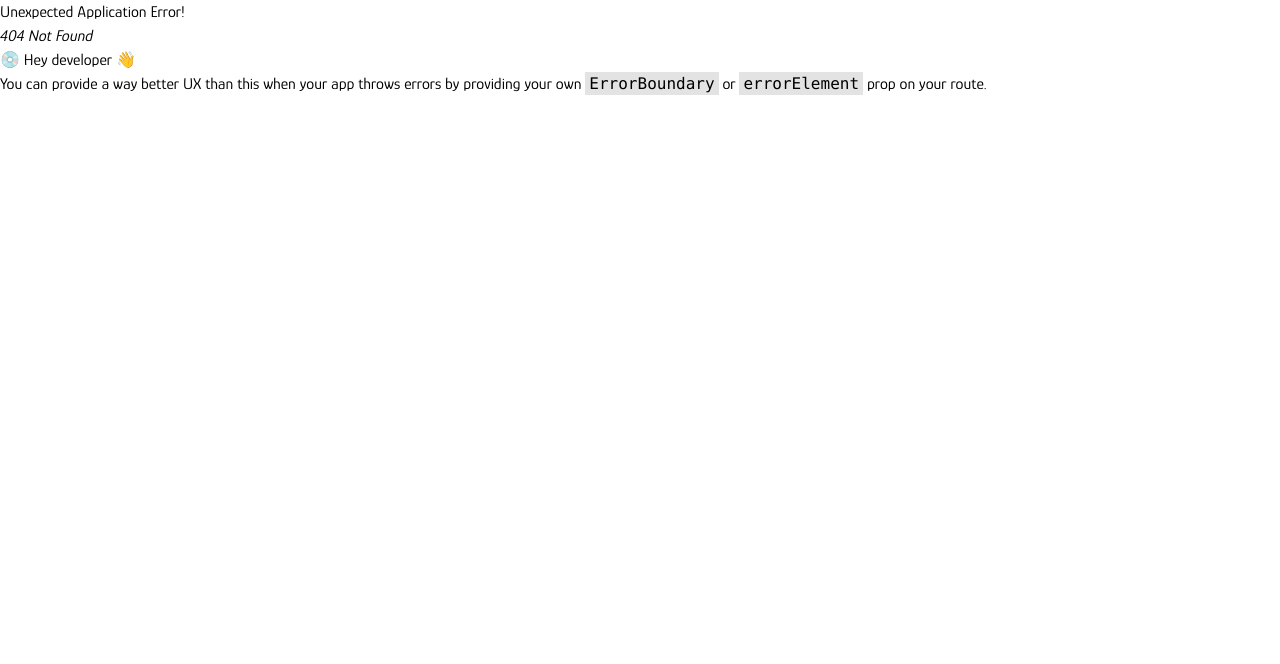
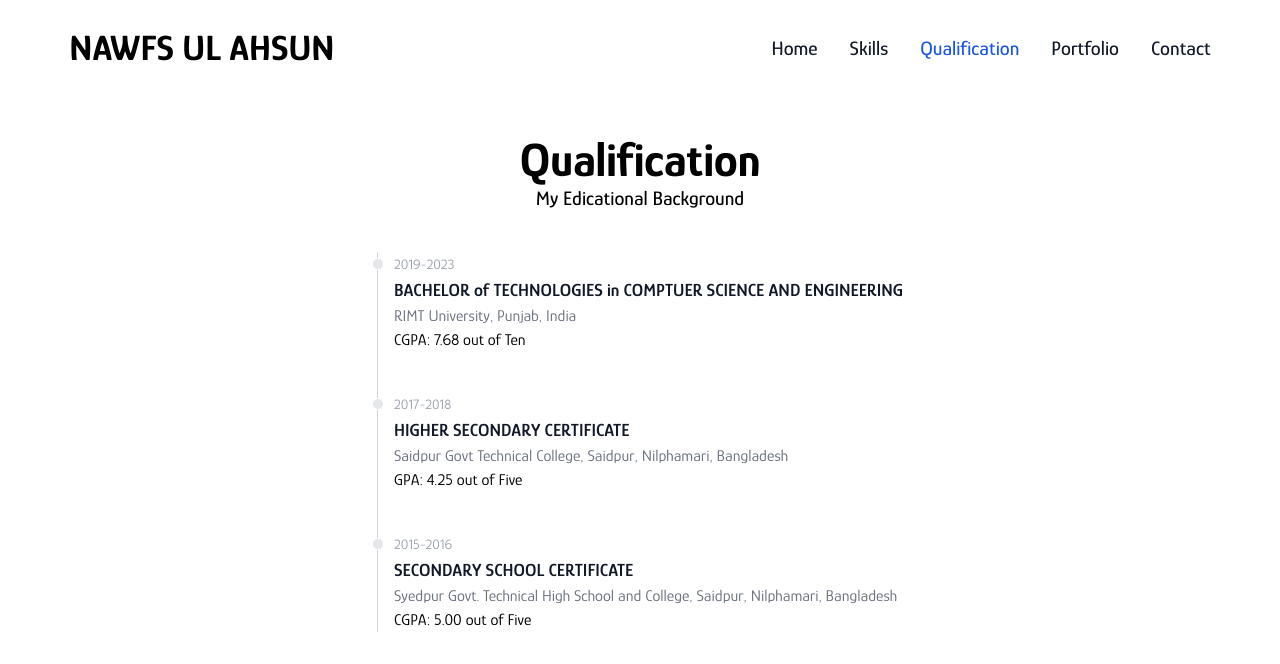
Before and after one commit to nawfs254/nawfs-ul-ahsun, a React (Vite) app: page /qualification in a window 1280 px wide. Before the commit this address had no page. Shown: the top 664 px of the page. Built offline with nearby package versions, Linux system fonts and the light colour scheme.

Commit message:
added qualification page

```diff
--- a/src/components/Navbar.jsx
+++ b/src/components/Navbar.jsx
@@ -23,7 +23,7 @@ const Navbar = () => {
               <NavLink
                 href="/"
                 to="/"
-                className={({isActive}) =>
+                className={({ isActive }) =>
                   isActive
                     ? "block py-2 px-3 text-white bg-blue-700 rounded md:bg-transparent md:text-blue-700 md:p-0 dark:text-white md:dark:text-blue-500"
                     : "block py-2 px-3 text-gray-900 rounded hover:bg-gray-100 md:hover:bg-transparent md:border-0 md:hover:text-blue-700 md:p-0 dark:text-white md:dark:hover:text-blue-500 dark:hover:bg-gray-700 dark:hover:text-white md:dark:hover:bg-transparent"
@@ -34,7 +34,7 @@ const Navbar = () => {
             </li>
             <li>
               <NavLink to="/skills"
-                  className={({isActive}) =>
+                className={({ isActive }) =>
                   isActive
                     ? "block py-2 px-3 text-white bg-blue-700 rounded md:bg-transparent md:text-blue-700 md:p-0 dark:text-white md:dark:text-blue-500"
                     : "block py-2 px-3 text-gray-900 rounded hover:bg-gray-100 md:hover:bg-transparent md:border-0 md:hover:text-blue-700 md:p-0 dark:text-white md:dark:hover:text-blue-500 dark:hover:bg-gray-700 dark:hover:text-white md:dark:hover:bg-transparent"
@@ -44,12 +44,15 @@ const Navbar = () => {
               </NavLink>
             </li>
             <li>
-              <a
-                href="#"
-                className="block py-2 px-3 text-gray-900 rounded hover:bg-gray-100 md:hover:bg-transparent md:border-0 md:hover:text-blue-700 md:p-0 dark:text-white md:dark:hover:text-blue-500 dark:hover:bg-gray-700 dark:hover:text-white md:dark:hover:bg-transparent"
+              <NavLink to="/qualification"
+                className={({ isActive }) =>
+                  isActive
+                    ? "block py-2 px-3 text-white bg-blue-700 rounded md:bg-transparent md:text-blue-700 md:p-0 dark:text-white md:dark:text-blue-500"
+                    : "block py-2 px-3 text-gray-900 rounded hover:bg-gray-100 md:hover:bg-transparent md:border-0 md:hover:text-blue-700 md:p-0 dark:text-white md:dark:hover:text-blue-500 dark:hover:bg-gray-700 dark:hover:text-white md:dark:hover:bg-transparent"
+                }
               >
                 Qualification
-              </a>
+              </NavLink>
             </li>
             <li>
               <a
--- a/src/components/SkillsNav.jsx
+++ b/src/components/SkillsNav.jsx
@@ -3,7 +3,7 @@ import { NavLink } from "react-router-dom";
 const SkillsNav = () => {
     return (
         <div className="my-10">
-            <ul className="flex flex-wrap text-lg font-medium text-center text-gray-500 dark:text-gray-400 justify-center gap-5">
+            <ul className="flex flex-wrap text-lg font-medium text-center text-gray-500 dark:text-gray-400 justify-center md:gap-5">
                 <li className="me-2">
                     <NavLink to="/skills/webdev" className={({ isActive }) => isActive ? "inline-block px-4 py-3 text-white bg-blue-600 rounded-lg active" : "inline-block px-4 py-3 rounded-lg hover:text-gray-900 hover:bg-gray-100 dark:hover:bg-gray-800 dark:hover:text-white"}>WebDev</NavLink>
                 </li>
--- a/src/components/Webdev.jsx
+++ b/src/components/Webdev.jsx
@@ -4,8 +4,8 @@ import { DiMongodb } from "react-icons/di";
 import { SiExpress } from "react-icons/si";
 const Webdev = () => {
     return (
-        <div>
-            <div className="flex flex-col md:flex-row gap-10 uppercase">
+        <div className="my-5">
+            <div className="flex flex-col md:flex-row gap-10 uppercase ">
 
                 <div className="w-full md:w-1/2 mx-auto">
                     <h3 className="text-3xl md:text-4xl pb-10 text-center font-bold">Front-end</h3>
@@ -40,7 +40,7 @@ const Webdev = () => {
                     </div>
                 </div>
 
-                <div className="w-full md:w-1/2 mx-auto h-5">
+                <div className="w-full md:w-1/2 mx-auto h-5 my-10">
                     <h3 className="text-3xl md:text-4xl pb-10 text-center font-bold">Back-end</h3>
 
                     <div className="grid grid-cols-2 text-2xl justify-center items-center w-full border-r">
@@ -48,7 +48,7 @@ const Webdev = () => {
                             <RiFirebaseFill></RiFirebaseFill>
                             <p className="font-bold">Firebase</p> <span className="text-lg font-medium">Fresher</span>
                         </div>
-                        <div className="py-5 px-10 mx-auto flex flex-col items-center gap-2 w-full border-l hover:bg-gray-200 hover:scale-110 transition">
+                        <div className="py-5 px-10 mx-auto flex flex-col items-center gap-2 w-full border-l border-b hover:bg-gray-200 hover:scale-110 transition">
                             <DiMongodb></DiMongodb>
                             <p className="font-bold">MongoDB</p> <span className="text-lg font-medium">Fresher</span>
                         </div>
--- /dev/null
+++ b/src/pages/Qualification.jsx
@@ -0,0 +1,39 @@
+import Title from '../components/Title';
+
+const Qualification = () => {
+    return (
+        <div>
+            <Title title="Qualification" subtitle="My Edicational Background"></Title>
+
+            <div>
+
+                <ol className="relative border-s border-gray-300 dark:border-gray-700">
+                    <li className="mb-10 ms-4">
+                        <div className="absolute w-3 h-3 bg-gray-200 rounded-full mt-1.5 -start-1.5 border border-white dark:border-gray-900 dark:bg-gray-700"></div>
+                        <time className="mb-1 text-sm font-normal leading-none text-gray-400 dark:text-gray-500">2019-2023</time>
+                        <h3 className="text-lg font-semibold text-gray-900 dark:text-white">BACHELOR of TECHNOLOGIES in COMPTUER SCIENCE AND ENGINEERING</h3>
+                        <p className="text-base font-normal text-gray-500 dark:text-gray-400">RIMT University, Punjab, India</p>
+                        <p>CGPA: 7.68 out of Ten</p>
+                    </li><li className="mb-10 ms-4">
+                        <div className="absolute w-3 h-3 bg-gray-200 rounded-full mt-1.5 -start-1.5 border border-white dark:border-gray-900 dark:bg-gray-700"></div>
+                        <time className="mb-1 text-sm font-normal leading-none text-gray-400 dark:text-gray-500">2017-2018</time>
+                        <h3 className="text-lg font-semibold text-gray-900 dark:text-white">HIGHER SECONDARY CERTIFICATE</h3>
+                        <p className="text-base font-normal text-gray-500 dark:text-gray-400">Saidpur Govt Technical College, Saidpur, Nilphamari, Bangladesh</p>
+                        <p>GPA: 4.25 out of Five</p>
+                    </li>
+                    <li className="mb-10 ms-4">
+                        <div className="absolute w-3 h-3 bg-gray-200 rounded-full mt-1.5 -start-1.5 border border-white dark:border-gray-900 dark:bg-gray-700"></div>
+                        <time className="mb-1 text-sm font-normal leading-none text-gray-400 dark:text-gray-500">2015-2016</time>
+                        <h3 className="text-lg font-semibold text-gray-900 dark:text-white">SECONDARY SCHOOL CERTIFICATE</h3>
+                        <p className="text-base font-normal text-gray-500 dark:text-gray-400">Syedpur Govt. Technical High School and College, Saidpur, Nilphamari, Bangladesh</p>
+                        <p>CGPA: 5.00 out of Five</p>
+                    </li>
+                </ol>
+
+
+            </div>
+        </div>
+    );
+};
+
+export default Qualification;
--- a/src/routes/Routes.jsx
+++ b/src/routes/Routes.jsx
@@ -5,6 +5,7 @@ import Skills from "../pages/Skills";
 import Webdev from "../components/Webdev";
 import Music from "../components/Music";
 import Softwares from "../components/Softwares";
+import Qualification from "../pages/Qualification";
 
 export const router = createBrowserRouter([
   {
@@ -37,6 +38,10 @@ export const router = createBrowserRouter([
           }
         ]
       },
+      {
+        path: "/qualification",
+        element: <Qualification></Qualification>
+      }
     ],
   },
 ]);
```
Lines whose indentation alone changed are shown as unchanged.
